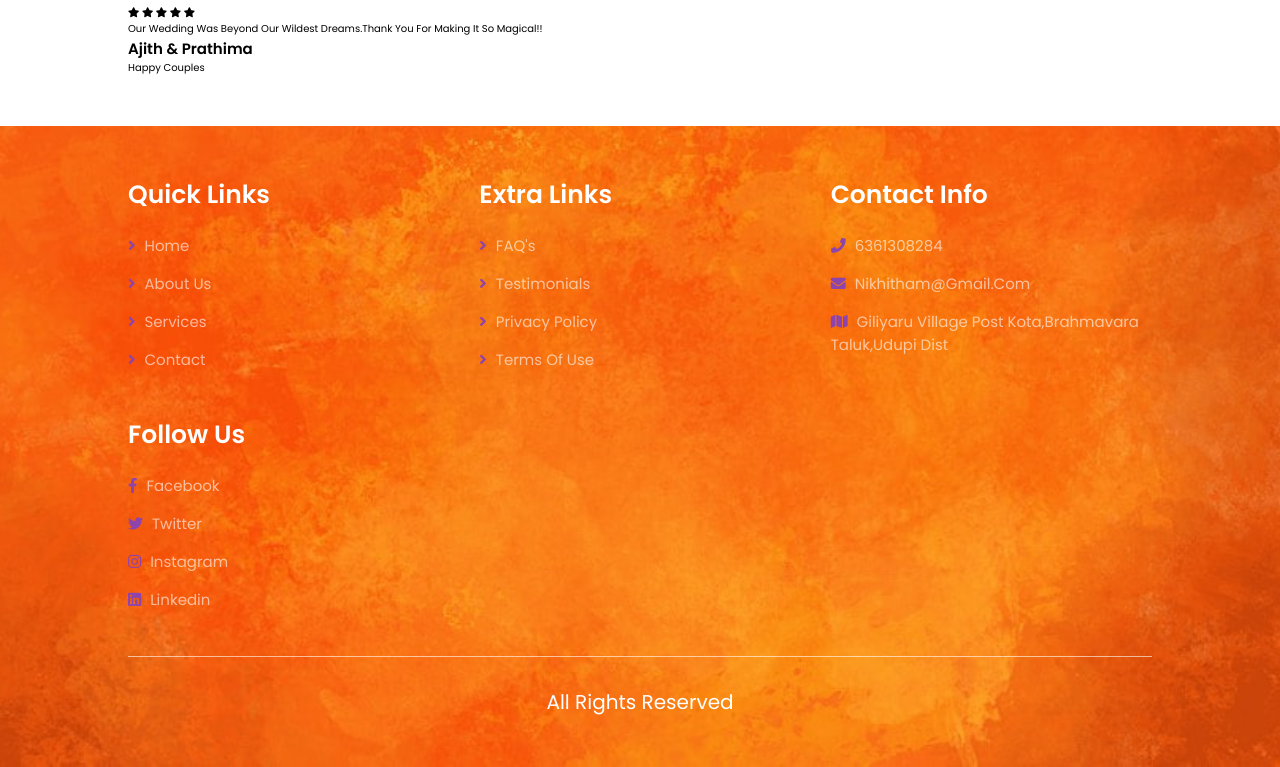
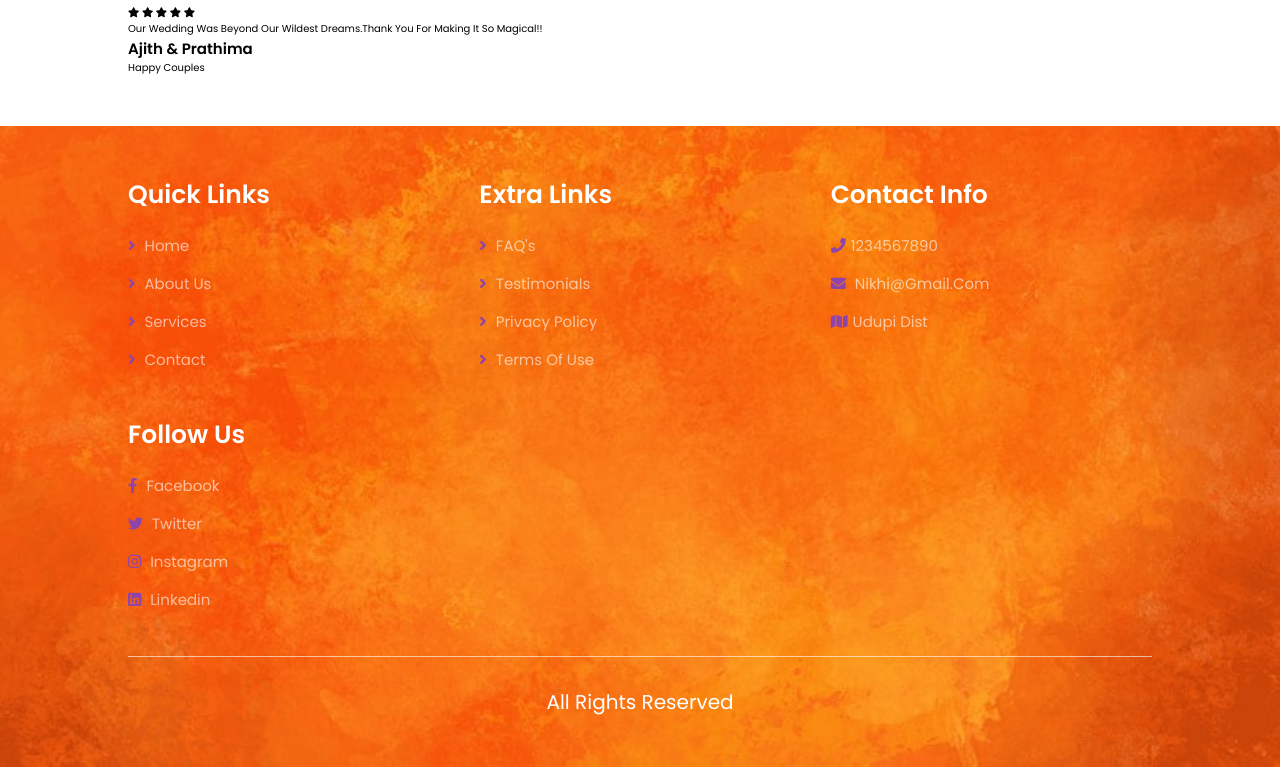
Before and after one commit to NikhithaM06/Wedding_planner_website, a PHP site: page /about.PHP in a window 1280 px wide. Shown: the part 808-1575 px from the top of the page. Run offline with PHP 8.4, Linux system fonts and the light colour scheme.

Commit message:
Update about.PHP

```diff
--- a/about.PHP
+++ b/about.PHP
@@ -124,9 +124,9 @@
 
       <div class="box">
          <h3>Contact Info</h3>
-         <a href="#"> <i class="fas fa-phone"></i> 6361308284 </a>
-         <a href="#"> <i class="fas fa-envelope"></i> nikhitham@gmail.com </a>
-         <a href="#"> <i class="fas fa-map"></i> Giliyaru village post Kota,Brahmavara Taluk,Udupi dist </a>
+         <a href="#"> <i class="fas fa-phone"></i>1234567890</a>
+         <a href="#"> <i class="fas fa-envelope"></i> nikhi@gmail.com </a>
+         <a href="#"> <i class="fas fa-map"></i>Udupi dist </a>
       </div>
 
       <div class="box">
```
